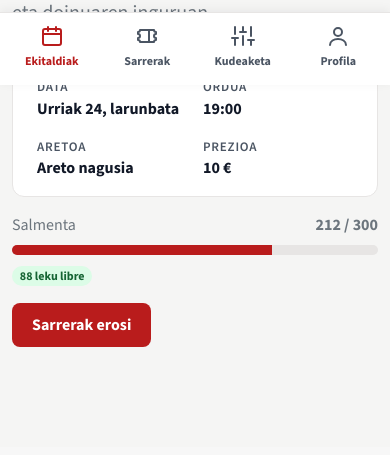
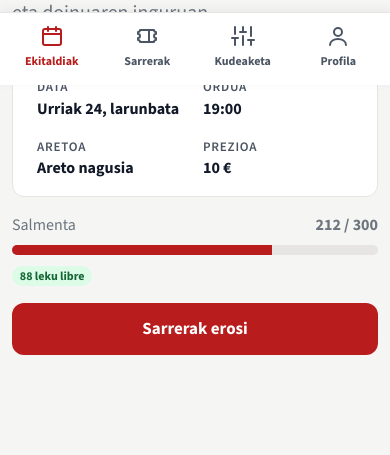
Before and after one commit to andoniprieto/STINGER, a Laravel app: page /ekitaldiak/1 in a window 390 px wide. Shown: the part 759-1214 px from the top of the page. Before the commit the page ends 1106 px from the top, so only its background shows below. Run offline with Laravel 12, Linux system fonts and the light colour scheme; a user stored in the database is signed in; data comes from the database, SQL or seed files in the repository.

Commit message:
Sarrerak erosi botoia mugikorrerako egokituta

```diff
--- a/APP/public/css/stinger.css
+++ b/APP/public/css/stinger.css
@@ -243,3 +243,8 @@ a:hover { color: #7f1d1d; }
     .kategoriak .btn { flex: 0 0 auto; }
     .hurrengoak { font-size: 20px; }
 }
+
+/* Ekitaldiaren xehetasuna: mugikorrean "Sarrerak erosi" botoi handia (prototipoa) */
+@media (max-width: 767.98px) {
+    .erosi-botoia { align-self: stretch !important; min-height: 52px; border-radius: 12px; font-size: 17px; display: flex; align-items: center; justify-content: center; }
+}
--- a/APP/resources/views/front-end/detail.blade.php
+++ b/APP/resources/views/front-end/detail.blade.php
@@ -34,7 +34,7 @@
             </div>
 
             @auth
-                <a href="{{ url('/erosi') }}" class="btn btn-gorria align-self-start">Sarrerak erosi</a>
+                <a href="{{ url('/erosi') }}" class="btn btn-gorria align-self-start erosi-botoia">Sarrerak erosi</a>
             @else
                 <div class="abisua d-flex flex-wrap align-items-center gap-3 p-3">
                     <span class="flex-grow-1 fw-semibold">Sarrerak erosteko saioa hasi behar duzu.</span>
```
